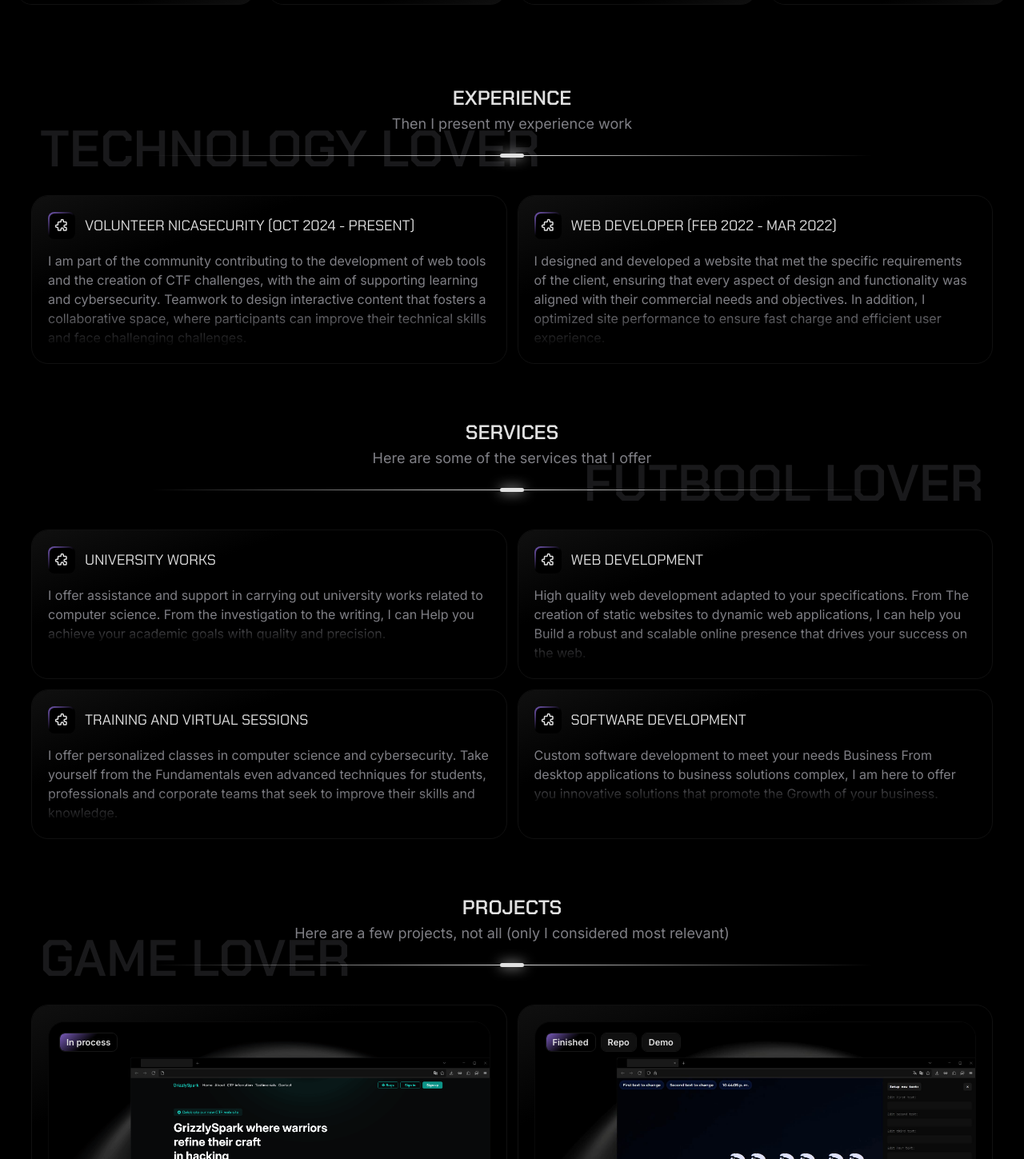
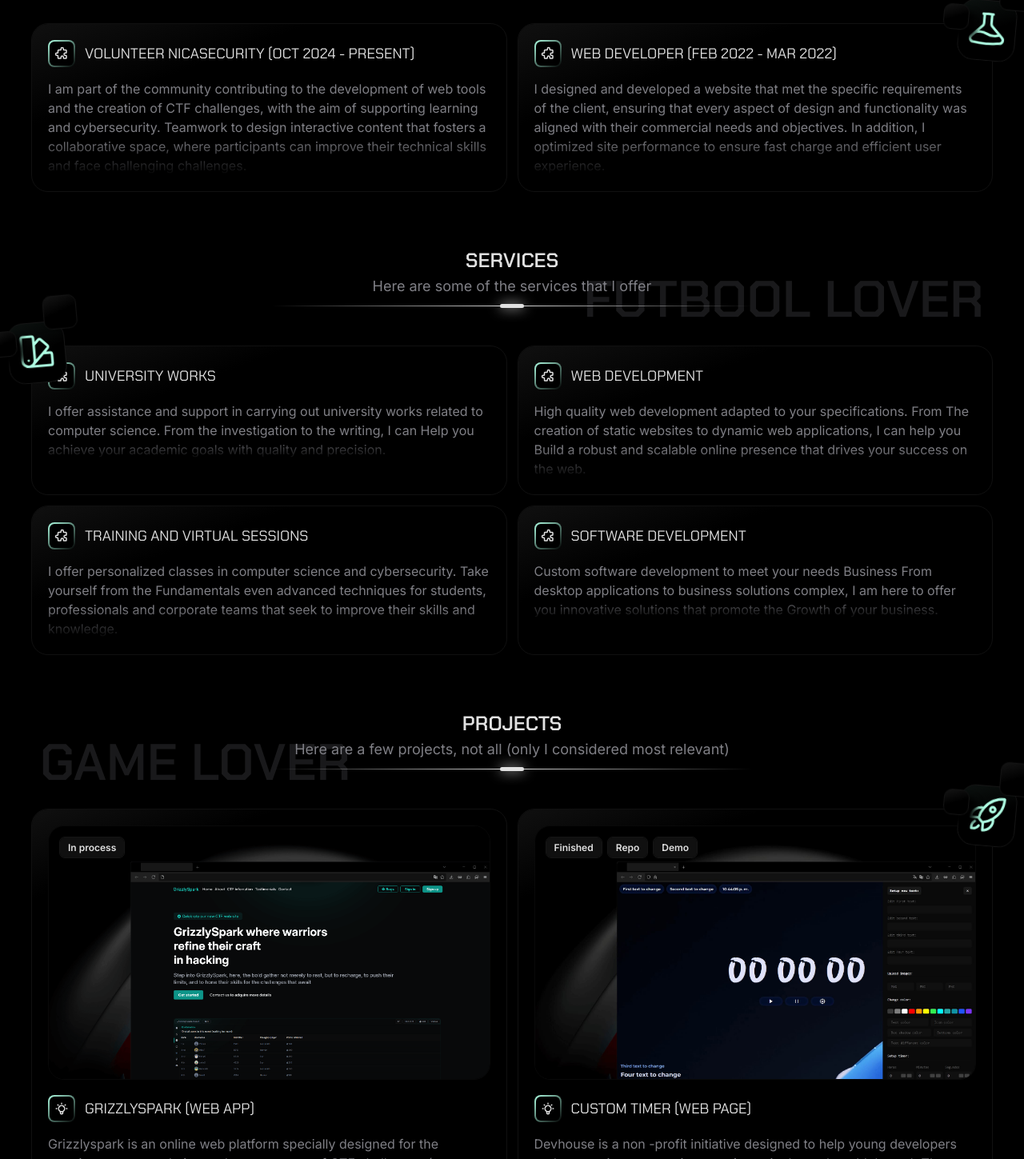
Before and after one commit to Yoswell/YoswelDev, a React (Vite) app: page / in a window 1280 px wide. Shown: the part 921-2370 px from the top of the page at 80% size. Built offline with nearby package versions, Linux system fonts and the light colour scheme.

Commit message:
A new desing and the CV dev alreary work

```diff
--- a/src/components/icons/HeroIcons.tsx
+++ b/src/components/icons/HeroIcons.tsx
@@ -76,3 +76,35 @@ export function Pause() {
         </svg>
     )
 }
+
+export function Check() {
+    return (
+        <svg xmlns="http://www.w3.org/2000/svg" fill="none" viewBox="0 0 24 24" strokeWidth={1.5} stroke="currentColor" className="size-6">
+        <path strokeLinecap="round" strokeLinejoin="round" d="m4.5 12.75 6 6 9-13.5" />
+        </svg>
+    )
+}
+
+export function Potion() {
+    return (
+        <svg xmlns="http://www.w3.org/2000/svg" fill="none" viewBox="0 0 24 24" strokeWidth={1.5} stroke="currentColor" className="size-6">
+        <path strokeLinecap="round" strokeLinejoin="round" d="M9.75 3.104v5.714a2.25 2.25 0 0 1-.659 1.591L5 14.5M9.75 3.104c-.251.023-.501.05-.75.082m.75-.082a24.301 24.301 0 0 1 4.5 0m0 0v5.714c0 .597.237 1.17.659 1.591L19.8 15.3M14.25 3.104c.251.023.501.05.75.082M19.8 15.3l-1.57.393A9.065 9.065 0 0 1 12 15a9.065 9.065 0 0 0-6.23-.693L5 14.5m14.8.8 1.402 1.402c1.232 1.232.65 3.318-1.067 3.611A48.309 48.309 0 0 1 12 21c-2.773 0-5.491-.235-8.135-.687-1.718-.293-2.3-2.379-1.067-3.61L5 14.5" />
+        </svg>
+    )
+}
+
+export function Service() {
+    return (
+        <svg xmlns="http://www.w3.org/2000/svg" fill="none" viewBox="0 0 24 24" strokeWidth={1.5} stroke="currentColor" className="size-6">
+        <path strokeLinecap="round" strokeLinejoin="round" d="M4.098 19.902a3.75 3.75 0 0 0 5.304 0l6.401-6.402M6.75 21A3.75 3.75 0 0 1 3 17.25V4.125C3 3.504 3.504 3 4.125 3h5.25c.621 0 1.125.504 1.125 1.125v4.072M6.75 21a3.75 3.75 0 0 0 3.75-3.75V8.197M6.75 21h13.125c.621 0 1.125-.504 1.125-1.125v-5.25c0-.621-.504-1.125-1.125-1.125h-4.072M10.5 8.197l2.88-2.88c.438-.439 1.15-.439 1.59 0l3.712 3.713c.44.44.44 1.152 0 1.59l-2.879 2.88M6.75 17.25h.008v.008H6.75v-.008Z" />
+        </svg>
+    )
+}
+
+export function Rocket() {
+    return (
+        <svg xmlns="http://www.w3.org/2000/svg" fill="none" viewBox="0 0 24 24" strokeWidth={1.5} stroke="currentColor" className="size-6">
+        <path strokeLinecap="round" strokeLinejoin="round" d="M15.59 14.37a6 6 0 0 1-5.84 7.38v-4.8m5.84-2.58a14.98 14.98 0 0 0 6.16-12.12A14.98 14.98 0 0 0 9.631 8.41m5.96 5.96a14.926 14.926 0 0 1-5.841 2.58m-.119-8.54a6 6 0 0 0-7.381 5.84h4.8m2.581-5.84a14.927 14.927 0 0 0-2.58 5.84m2.699 2.7c-.103.021-.207.041-.311.06a15.09 15.09 0 0 1-2.448-2.448 14.9 14.9 0 0 1 .06-.312m-2.24 2.39a4.493 4.493 0 0 0-1.757 4.306 4.493 4.493 0 0 0 4.306-1.758M16.5 9a1.5 1.5 0 1 1-3 0 1.5 1.5 0 0 1 3 0Z" />
+        </svg>
+    )
+}
--- a/src/css/cards.css
+++ b/src/css/cards.css
@@ -24,7 +24,7 @@
             place-items: center;
             padding: 2px;
             border-radius: 8px;
-            background: linear-gradient(140deg, var(--bg-purple) 0%, var(--bg-white) 50%);
+            background: linear-gradient(140deg, var(--bg-purple) 0%, var(--bg-white) 100%);
 
             & svg {
                 width: 30px;
@@ -98,9 +98,9 @@
             height: 13px;
             width: 13px;
             border-radius: 50%;
-            background: var(--bg-white);
-            cursor: pointer;
+            background-color: var(--bg-purple-dark);
             border: 2px solid var(--bg-purple);
+            backdrop-filter: blur(10px);
         }
 
         input[type="range"]::-moz-range-thumb {
@@ -108,9 +108,9 @@
             height: 13px;
             width: 13px;
             border-radius: 50%;
-            background: var(--bg-purple);
-            cursor: pointer;
-            border: 2px solid var(--font-black);
+            background-color: var(--bg-purple-dark);
+            border: 2px solid var(--bg-purple);
+            backdrop-filter: blur(10px);
         }
 
         input[type="range"]::-ms-thumb {
@@ -118,9 +118,9 @@
             height: 13px;
             width: 13px;
             border-radius: 50%;
-            background: var(--bg-purple);
-            cursor: pointer;
-            border: 2px solid var(--font-black);
+            background-color: var(--bg-purple-dark);
+            border: 2px solid var(--bg-purple);
+            backdrop-filter: blur(10px);
         }
     }
 
@@ -162,7 +162,7 @@
             padding: 20px;
             display: grid;
             gap: 15px;
-            background: linear-gradient(160deg, var(--bg-white) 30%, var(--bg-white) 70%, var(--border-white) 100%);
+            background: linear-gradient(160deg, var(--border-white) 0%, var(--bg-white) 30%, var(--bg-white) 100%);
 
             & .title {
                 display: flex;
@@ -178,7 +178,7 @@
                     place-items: center;
                     padding: 2px;
                     border-radius: 8px;
-                    background: linear-gradient(140deg, var(--bg-purple) 0%, var(--bg-white) 50%);
+                    background: linear-gradient(140deg, var(--bg-purple) 0%, var(--bg-white) 100%);
 
                     & svg {
                         width: 30px;
@@ -208,21 +208,16 @@
             align-items: center;
             gap: 8px;
             position: absolute;
-            top: 0;
 
             & .skill {
-                padding: 4px 8px;
-                font-size: 11px;
+                padding: 5px 10px;
+                font-size: 12px;
                 border-radius: 6px;
                 text-decoration: none;
                 color: var(--font-black);
                 background-color: var(--border-white);
                 outline: 1px solid var(--border-sm-white);
                 font-weight: 600;
-
-                &:nth-child(1) {
-                    background: linear-gradient(140deg, var(--bg-purple) 0%, var(--bg-white) 50%);
-                }
             }
         }
     }
@@ -231,7 +226,7 @@
 .projects {
     .cardProject {
         padding: 20px;
-        background: linear-gradient(160deg, var(--border-white) 0%, var(--bg-white) 20%, var(--bg-white) 85%, var(--border-white) 100%);
+        background: linear-gradient(160deg, var(--border-white) 0%, var(--bg-white) 15%, var(--bg-white) 90%, var(--border-white) 100%);
 
         & img {
             border: 1px solid var(--bg-mm-white);
@@ -253,5 +248,30 @@
     }
 
     & .cont-text { background: linear-gradient(160deg, var(--bg-sm-white) 0%, var(--bg-white) 30%); }
-    & .cont-skill { right: 0; }
+
+    & .cont-skill {
+        z-index: 101;
+        right: 0;
+        bottom: 0 !important;
+    }
 }
+
+@keyframes floatOne {
+    0% {
+        transform: translateX(0%) translateY(0%);
+    } 50% {
+        transform: translateX(-3px) translateY(-10px);
+    } 100% {
+        transform: translateX(0%) translateY(0%);
+    }
+}
+
+@keyframes floatTwo {
+    0% {
+        transform: translateX(0%) translateY(0%);
+    } 50% {
+        transform: translateX(-2px) translateY(-5px);
+    } 100% {
+        transform: translateX(0%) translateY(0%);
+    }
+}
--- a/src/css/general.css
+++ b/src/css/general.css
@@ -13,7 +13,8 @@
     --font-sm-black: #7f7f85;
     --font-mm-black: #20242b;
 
-    --bg-purple: #7a5cbc;
+    --bg-purple: #afffe4;
+    --bg-purple-dark: #afffe412;
 
     --radius-card: 10px;
 }
@@ -49,6 +50,7 @@ p { line-height: 24px; }
     display: grid;
     grid-template-columns: 1fr 1fr;
     gap: 15px;
+    position: relative;
 }
 
 .blur1 {
@@ -215,6 +217,7 @@ footer {
     justify-content: center;
     z-index: -1;
 
+    display: none;
     & span {
         font-size: clamp(100px, 50vw, 600px);
         color: #ffffff24;
@@ -244,6 +247,93 @@ footer {
     &::first-letter { opacity: 0.1; }
 }
 
+.float-icon-left, .float-icon-right {
+    position: absolute;
+    top: -20px;
+    backdrop-filter: blur(10px);
+    border: 1px solid var(--border-sm-white);
+    padding: 10px;
+    border-radius: 20px;
+    background: linear-gradient(160deg, var(--bg-purple-dark) 0%, var(--bg-white) 50%);
+    z-index: 100;
+
+    &::before {
+        position: absolute;
+        content: '';
+        width: 30px;
+        height: 30px;
+        top: 10px;
+        left: -20px;
+        border-radius: 10px;
+        border: 1px solid var(--border-sm-white);
+        background: linear-gradient(160deg, var(--border-sm-white) 0%, var(--bg-white) 50%);
+        box-shadow: 10px 10px 10px var(--bg-white);
+        animation: floatOne infinite linear 3s;
+    }
+
+    &::after {
+        position: absolute;
+        content: '';
+        width: 40px;
+        height: 40px;
+        top: -30px;
+        right: -20px;
+        border-radius: 10px;
+        border: 1px solid var(--border-sm-white);
+        background: linear-gradient(160deg, var(--border-sm-white) 0%, var(--bg-white) 50%);
+        animation: floatTwo infinite linear 2s;
+    }
+
+    & svg {
+        width: 50px;
+        color: var(--bg-purple);
+    }
+}
+
+.float-icon-left {
+    top: -30px;
+    left: -30px;
+    transform: rotate(-5deg);
+}
+
+.float-icon-right {
+    top: -30px;
+    right: -30px;
+    transform: rotate(5deg);
+
+    &::before {
+        position: absolute;
+        content: '';
+        width: 30px;
+        height: 30px;
+        top: 10px;
+        left: -20px;
+        border-radius: 10px;
+        border: 1px solid var(--border-sm-white);
+        background: linear-gradient(160deg, var(--border-sm-white) 0%, var(--bg-white) 50%);
+        box-shadow: 10px 10px 10px var(--bg-white);
+        animation: floatOne infinite linear 3s;
+    }
+
+    &::after {
+        position: absolute;
+        content: '';
+        width: 40px;
+        height: 40px;
+        top: -30px;
+        right: -20px;
+        border-radius: 10px;
+        border: 1px solid var(--border-sm-white);
+        background: linear-gradient(160deg, var(--border-sm-white) 0%, var(--bg-white) 50%);
+        animation: floatTwo infinite linear 2s;
+    }
+
+    & svg {
+        width: 50px;
+        color: var(--bg-purple);
+    }
+}
+
 @media (max-width: 1200px) {
     .blur1 { right: -300px; }
 }
--- a/src/css/home.css
+++ b/src/css/home.css
@@ -62,7 +62,7 @@ header {
     overflow: hidden;
     position: relative;
     border-radius: 20px;
-    min-height: 800px;
+    min-height: 600px;
     border: 1px solid var(--border-white);
 
     & .status {
@@ -71,15 +71,17 @@ header {
         padding: 2px;
 
         & h3 {
-            padding: 8px 20px;
+            padding: 8px 15px;
             display: flex;
             align-items: center;
             gap: 5px;
-            color: var(--font-black);
+            color: var(--bg-purple);
             border-radius: 20px;
-            background-color: var(--border-sm-white);
+            background-color: var(--bg-purple-dark);
+            border: 2px solid var(--bg-purple);
+            outline: 3px solid var(--bg-purple-dark);
 
-            & svg { width: 20px; color: var(--font-black); }
+            & svg { width: 20px; color: var(--bg-purple); }
         }
     }
 
@@ -106,7 +108,7 @@ header {
         gap: 15px;
 
         & .link {
-            padding: 10px 20px;
+            padding: 8px 15px;
             border-radius: 20px;
             background-color: var(--border-white);
             color: var(--font-black);
@@ -221,7 +223,7 @@ header {
 
 .title-section {
     width: 100%;
-    padding-bottom: 30px;
+    padding-bottom: 15px;
     gap: 5px;
     display: grid;
     position: relative;
@@ -230,7 +232,7 @@ header {
         position: absolute;
         content: '';
         width: 100%;
-        max-width: 900px;
+        max-width: 600px;
         height: 1px;
         bottom: 0;
         left: 50%;
--- a/src/pages/home/Home.tsx
+++ b/src/pages/home/Home.tsx
@@ -6,6 +6,7 @@ import { Title } from '@/components/recycle/Title'
 import { FloatButtons } from '@/components/recycle/FloatButtons'
 import { Footer } from '@/components/recycle/Footer'
 import { CardAudio } from '@/components/CardAudio'
+import { Potion, Rocket, Service } from '@/components/icons/HeroIcons'
 
 export function Home() {
     return (
@@ -42,6 +43,9 @@ export function Home() {
                 <div className='experience'>
                     <span className='float-word'>Technology lover</span>
                     <div className='column-2'>
+                        <div className='float-icon-right'>
+                            <Potion/>
+                        </div>
                         <CardText
                             title='Volunteer Nicasecurity (Oct 2024 - Present)'
                             text='I am part of the community contributing to the development of web tools and the creation of CTF challenges, with the aim of supporting learning and cybersecurity. Teamwork to design interactive content that fosters a collaborative space, where participants can improve their technical skills and face challenging challenges.'>
@@ -58,6 +62,9 @@ export function Home() {
                 <div className='service'>
                     <span className='float-word'>Futbool lover</span>
                     <div className='column-2'>
+                        <div className='float-icon-left'>
+                            <Service/>
+                        </div>
                         <CardText
                             title='University Works'
                             text='I offer assistance and support in carrying out university works related to computer science. From the investigation to the writing, I can Help you achieve your academic goals with quality and precision.'>
@@ -82,6 +89,9 @@ export function Home() {
                 <div className='projects'>
                     <span className='float-word'>Game lover</span>
                     <div className='column-2'>
+                        <div className='float-icon-right'>
+                            <Rocket/>
+                        </div>
                         <CardProject
                             url='/GSpark.png'
                             title='GrizzlySpark (web app)'
@@ -153,13 +163,16 @@ export function Home() {
                 <div className='extras'>
                     <span className='float-word'>Music lover</span>
                     <div className='column-2'>
+                        <div className='float-icon-right'>
+                            <Rocket/>
+                        </div>
                         <CardProject
                             url='/MLearn.png'
                             title='GrizzlySpark Tool'
                             text='A powerful tool written in Python designed to assist CTF (Capture The Flag) participants in solving cybersecurity challenges. This tool provides several useful functionalities that facilitate data analysis and manipulation, allowing users to focus on solving the challenges.'
                             children={
                                 <>
-                                <a className='skill' href='https://github.com/Yoswell/GrizzlySpark'>Repo</a>
+                                <a className='skill' target='_blanck' href='https://github.com/Yoswell/GrizzlySpark'>Repo</a>
                                 </>
                             }>
                         </CardProject>
@@ -169,7 +182,7 @@ export function Home() {
                             text='Welcome to the Lets Defend Alerts Reviews Repository, your one-stop destination for detailed, insightful, and practical guides on how to address various alerts within the Lets Defend platform. It is currently under development but I hope to have more resolutions soon.'
                             children={
                                 <>
-                                <a className='skill' href='https://github.com/Yoswell/LetsDefend-Alerts'>Repo</a>
+                                <a className='skill' target='_blanck' href='https://github.com/Yoswell/LetsDefend-Alerts'>Repo</a>
                                 </>
                             }>
                         </CardProject>
```
Also changed, not shown: src/components/ModalCV.tsx (+14 -13 lines), src/css/modal.css (+30 -13 lines), 2 other files (tests, documents, lock files or other folders).
